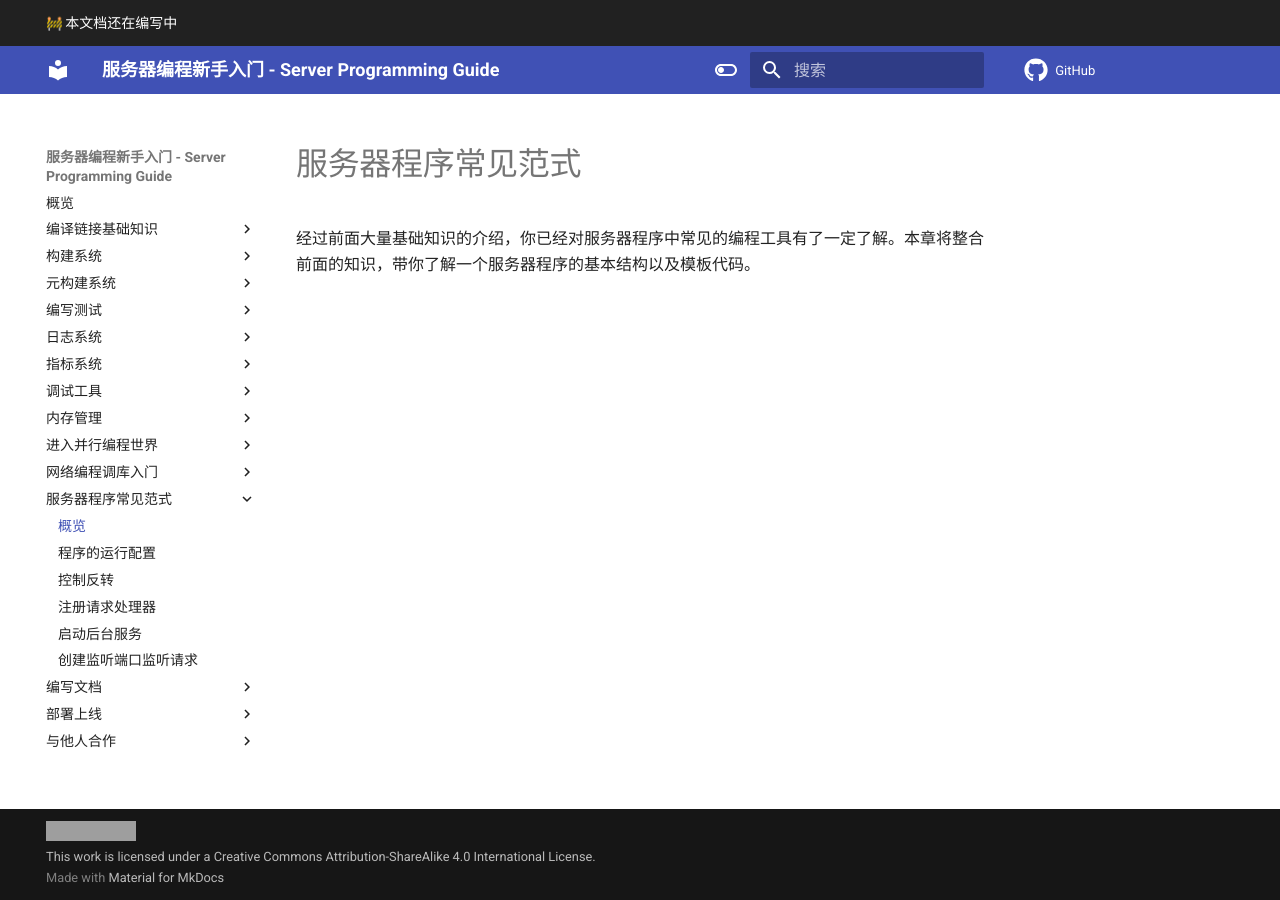
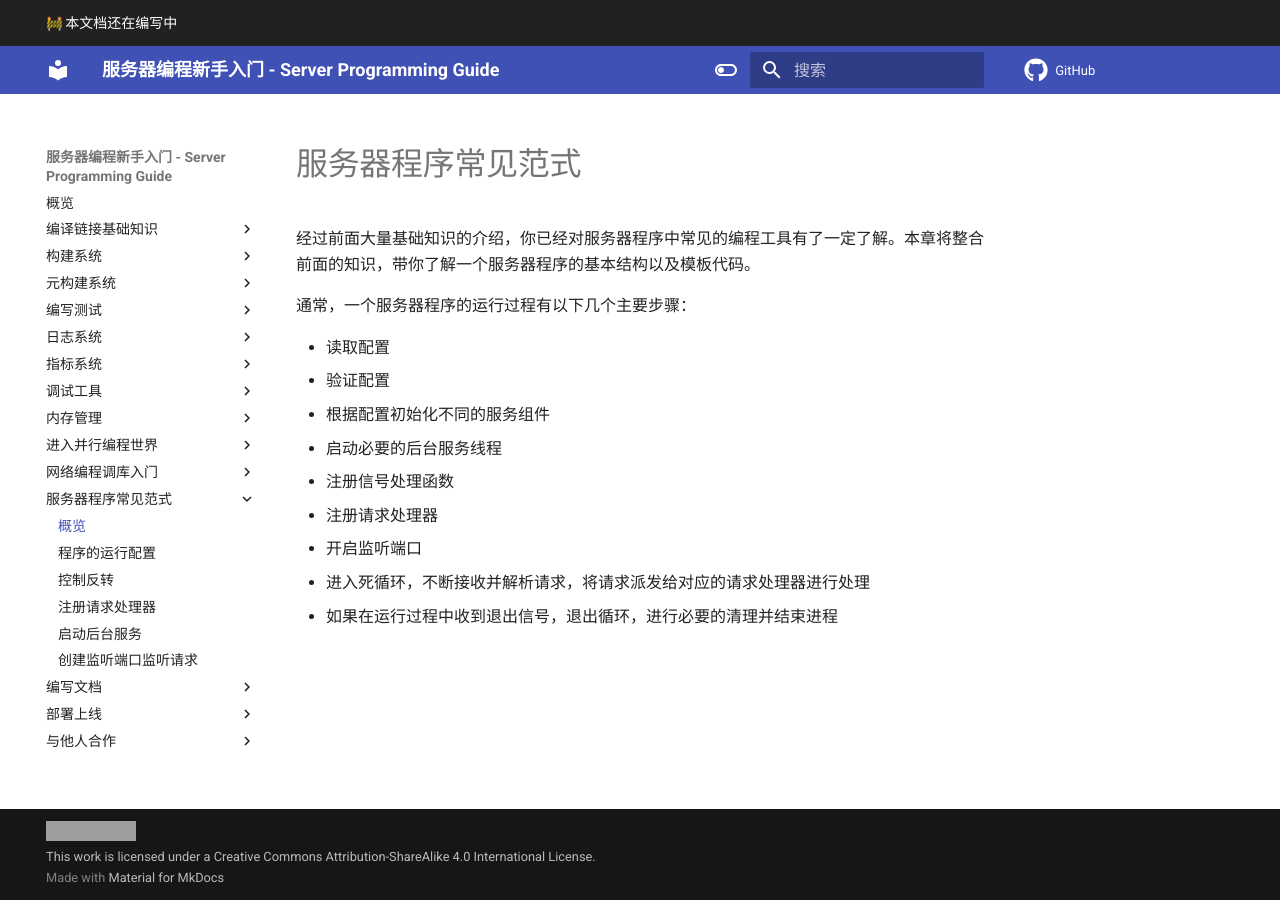
Before and after one commit to howardlau1999/server-programming-guide, an MkDocs documentation site: the page built from docs/paradigms/index.md, in a window 1280 px wide. Built offline with MkDocs 1.6.1 and Material for MkDocs 9.7.7, drawn with Linux system fonts in a browser that asks for light colours; emoji names are drawn with the system emoji font; comment, search, counter and statistics services are not loaded; grey boxes are pictures that could not be loaded.

Commit message:
add steps

```diff
--- a/docs/paradigms/index.md
+++ b/docs/paradigms/index.md
@@ -1,3 +1,15 @@
 # 服务器程序常见范式
 
 经过前面大量基础知识的介绍，你已经对服务器程序中常见的编程工具有了一定了解。本章将整合前面的知识，带你了解一个服务器程序的基本结构以及模板代码。
+
+通常，一个服务器程序的运行过程有以下几个主要步骤：
+
+- 读取配置
+- 验证配置
+- 根据配置初始化不同的服务组件
+- 启动必要的后台服务线程
+- 注册信号处理函数
+- 注册请求处理器
+- 开启监听端口
+- 进入死循环，不断接收并解析请求，将请求派发给对应的请求处理器进行处理
+- 如果在运行过程中收到退出信号，退出循环，进行必要的清理并结束进程
```
Also changed, not shown: docs/paradigms/ioc.md (+1 -0 lines).
